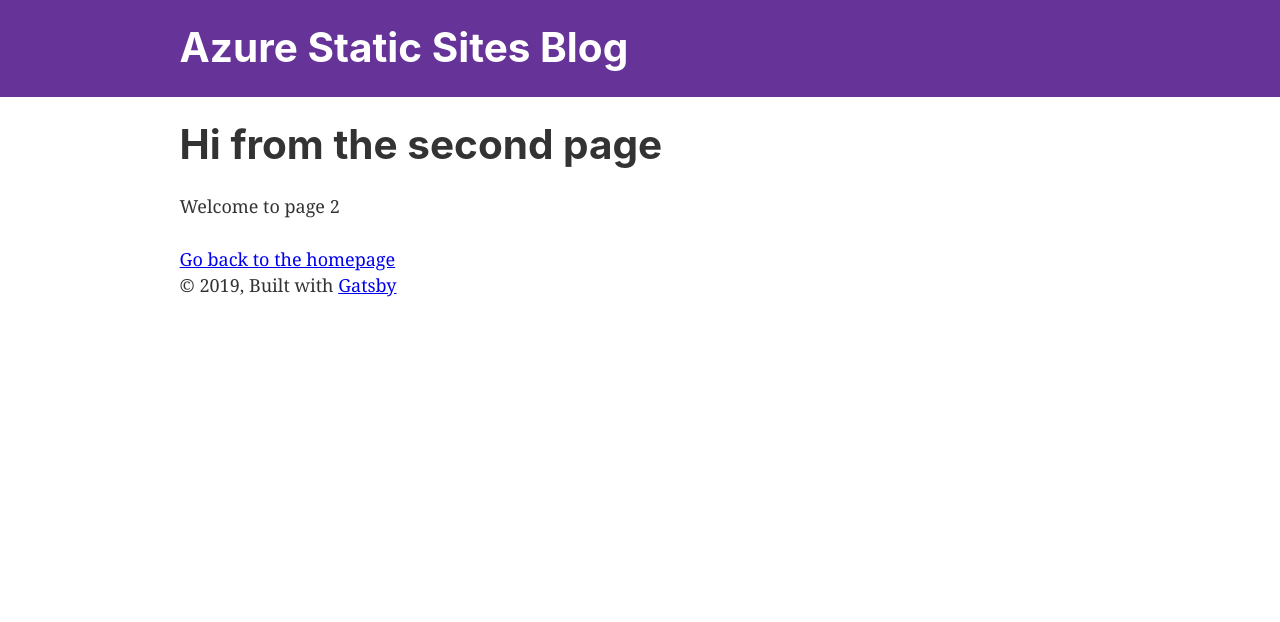
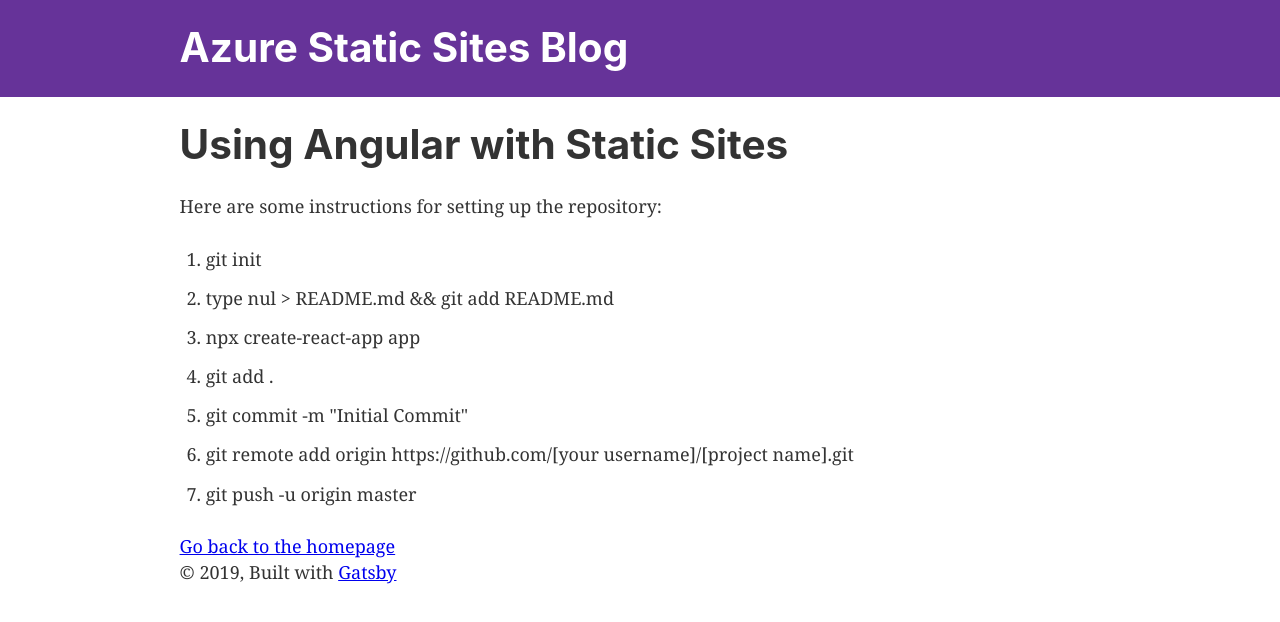
Before and after one commit to miwebst/staticsitesblog, a Gatsby site in the folder app/: page /react in a window 1280 px wide. Built offline with nearby package versions, Linux system fonts and the light colour scheme; Gatsby itself is replaced by a stand-in of ours.

Commit message:
removed test commit and added instructions in the angular, react, and vue pages

```diff
--- a/app/src/pages/angular.js
+++ b/app/src/pages/angular.js
@@ -8,14 +8,16 @@ const AngularPage = () => (
   <Layout>
     <SEO title="Page two" />
     <h1>Hi this is a page about Angular!</h1>
+
+    <p>If angular is not installed, install it with: npm install -g @angular/cli</p>
     <p>Here are some instructions for setting up the repository.</p>
     <ol>
       <li>git init</li>
-      <li>git add README.md</li>
+      <li>type nul > README.md && git add README.md</li>
       <li>ng new TestApp --directory app</li>
       <li>git add .</li>
       <li>git commit -m "Initial Commit"</li>
-      <li>git remote add origin https://github.com/miwebst/angularapp.git</li>
+      <li>git remote add origin https://github.com/[your username]/[project name].git</li>
       <li>git push -u origin master</li>
     </ol>
     <p>Then setup the github workflow file with 'app/dist/testapp' as the app location</p>
--- a/app/src/pages/index.js
+++ b/app/src/pages/index.js
@@ -10,7 +10,7 @@ const IndexPage = () => (
     <h1>Welcome to the Blog!</h1>
     <p>This page is pretty meta...but you should try out static sites!</p>
     <p>What are you looking for?</p>
-    <p>Test modification</p>
+
     <div>
       <Link to="/static/">Working with Purely Static Sites</Link>
     </div>
--- a/app/src/pages/react.js
+++ b/app/src/pages/react.js
@@ -7,8 +7,18 @@ import SEO from "../components/seo"
 const ReactPage = () => (
   <Layout>
     <SEO title="Page two" />
-    <h1>Hi from the second page</h1>
-    <p>Welcome to page 2</p>
+    <h1>Using Angular with Static Sites</h1>
+
+    <p>Here are some instructions for setting up the repository:</p>
+    <ol>
+      <li>git init</li>
+      <li>type nul > README.md && git add README.md</li>
+      <li>npx create-react-app app</li>
+      <li>git add .</li>
+      <li>git commit -m "Initial Commit"</li>
+      <li>git remote add origin https://github.com/[your username]/[project name].git</li>
+      <li>git push -u origin master</li>
+    </ol>
     <Link to="/">Go back to the homepage</Link>
   </Layout>
 )
```
Also changed, not shown: app/src/pages/vue.js (+12 -1 lines).
